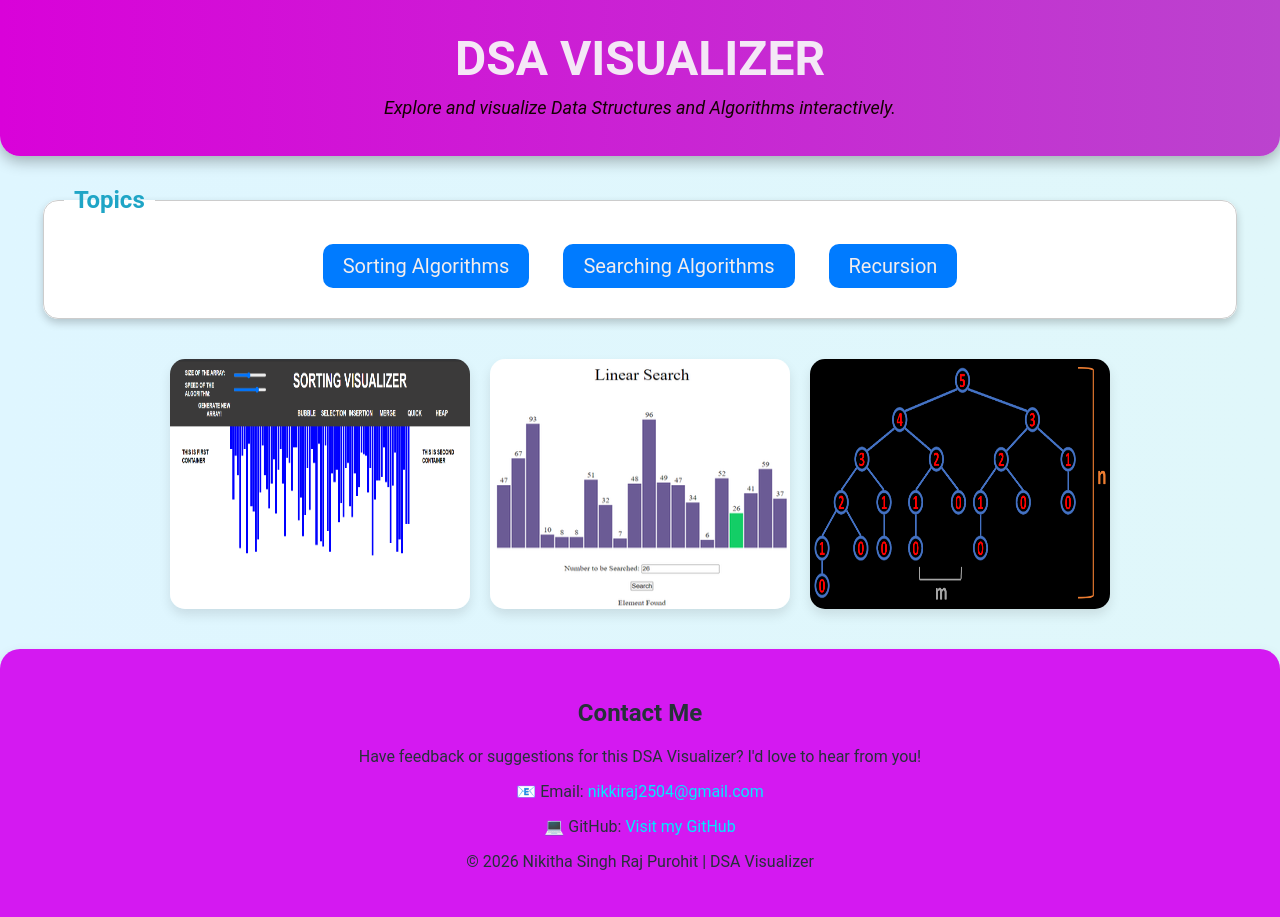
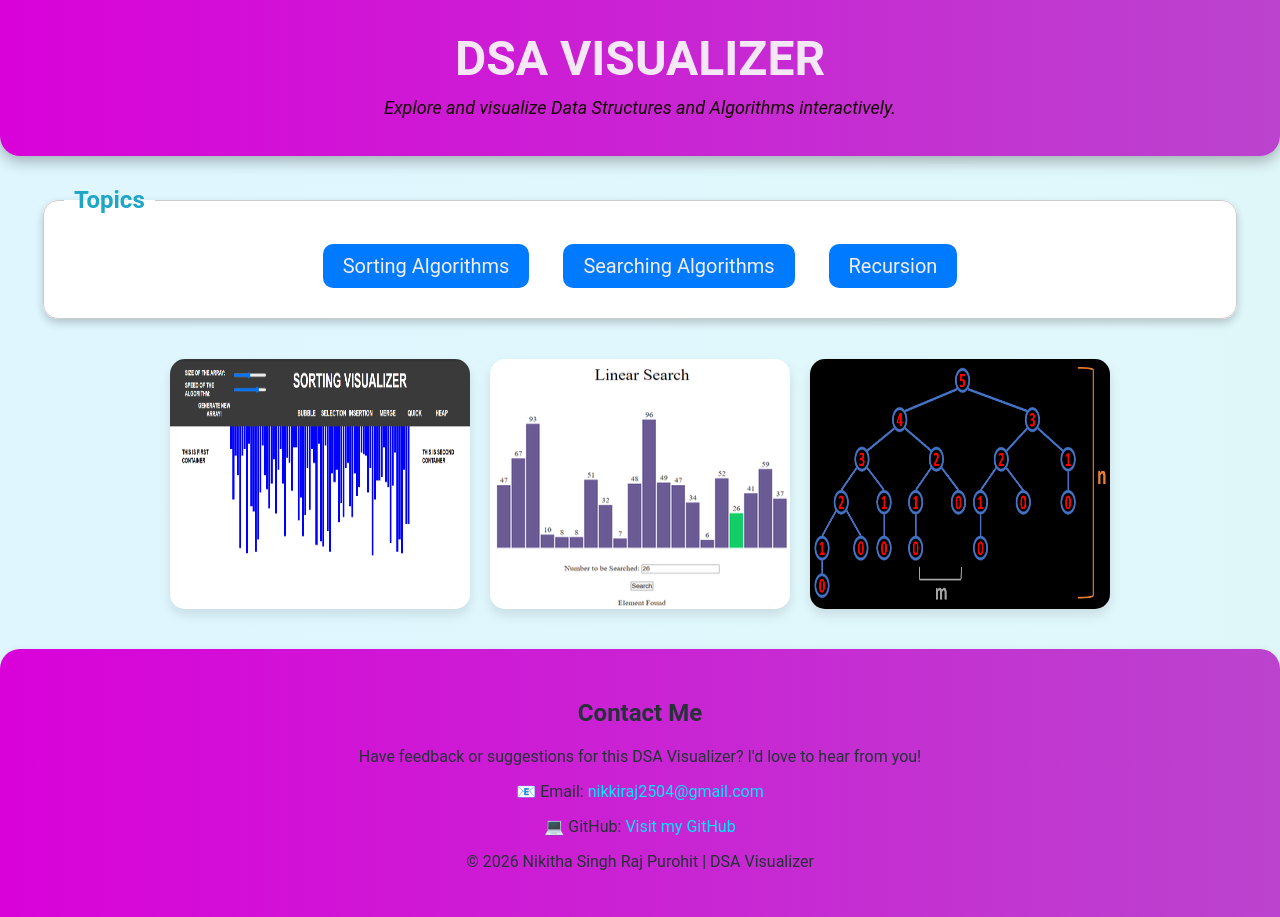
Before and after one commit to Nikki03-tech/DSA-Visualizer, a plain HTML site: page index.html in a window 1280 px wide. Drawn offline with Linux system fonts and the light colour scheme.

Commit message:
Match footer background to header gradient

```diff
--- a/index.html
+++ b/index.html
@@ -36,7 +36,7 @@
       </section>
 
       <footer style="text-align: center; padding: 30px 20px; margin-top: 40px;
-                    background: #d419f1; color: #263238;">
+                    background: linear-gradient(to right, #d902d9, #bb43ce); color: #263238;">
         <h2>Contact Me</h2>
         <p>Have feedback or suggestions for this DSA Visualizer? I'd love to hear from you!</p>
         <p>
```
